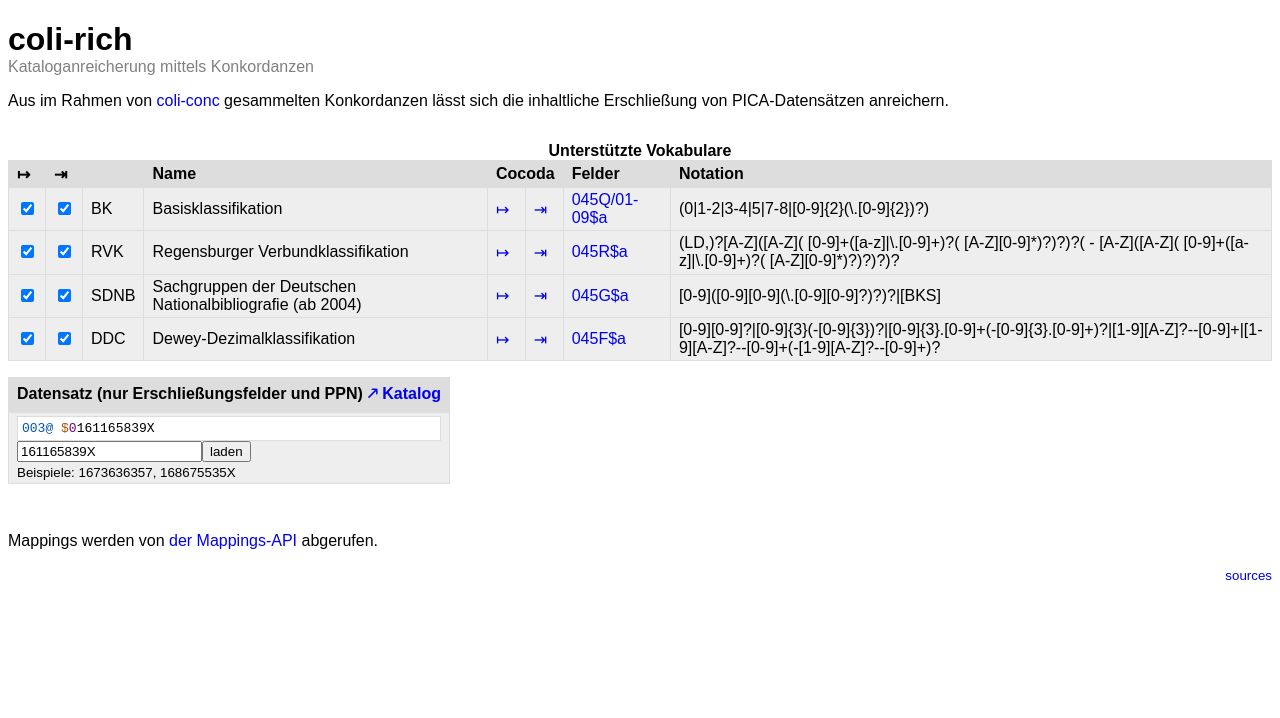
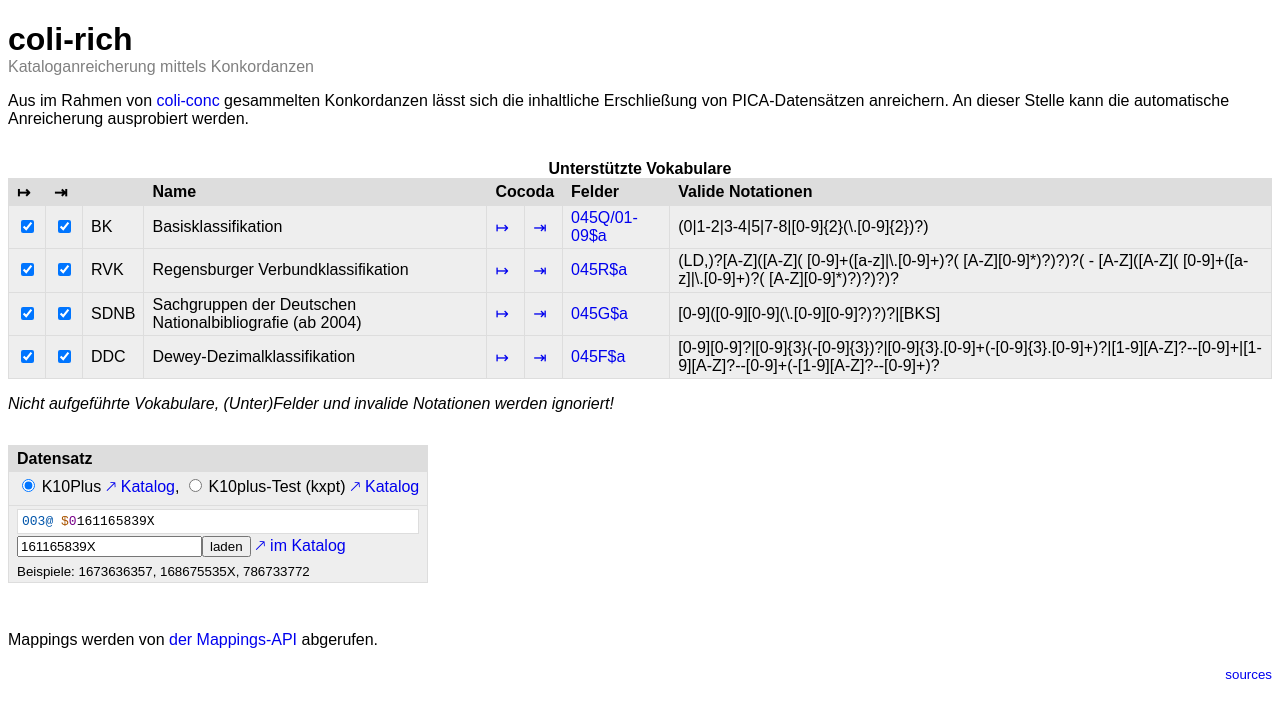
Before and after one commit to gbv/coli-rich, a Vue app: page / in a window 1280 px wide. Shown: the top 718 px of the page. Built offline with nearby package versions, Linux system fonts and the light colour scheme.

Commit message:
Allow switching databases (closes #1)

```diff
--- a/js/App.vue
+++ b/js/App.vue
@@ -3,7 +3,7 @@
     <p>
       Aus im Rahmen von <a href="https://coli-conc.gbv.de/">coli-conc</a> gesammelten
       Konkordanzen lässt sich die inhaltliche Erschließung von PICA-Datensätzen
-      anreichern.
+      anreichern. An dieser Stelle kann die automatische Anreicherung ausprobiert werden.
     </p>
   </section>
   <section v-if="!isEmpty(schemes)">
@@ -17,7 +17,7 @@
           <th>Name</th>
           <th colspan="2">Cocoda</th>
           <th>Felder</th>
-          <th>Notation</th>
+          <th>Valide Notationen</th>
         </tr>
       </thead>
       <tbody>
@@ -36,21 +36,31 @@
         </tr>
       </tbody>
     </table>
+    <p>
+      <em>Nicht aufgeführte Vokabulare, (Unter)Felder und invalide Notationen werden ignoriert!</em>
+    </p>
   </section>
   <section>
    <table>
      <thead>
-       <tr>
-         <th>
-           Datensatz (nur Erschließungsfelder und PPN)
-           <a v-if="ppn" v-bind:href="opac+'PPNSET?PPN='+ppn" target="opac">🡕 Katalog</a>
-         </th>
-       </tr>
+       <tr><th>Datensatz</th></tr>
      </thead>
      <tbody>
        <tr>
+         <td>
+           <ul class="inline">
+             <li v-for="(db, key) in databases">
+               <input type="radio" v-bind:value="key" v-model="dbkey" style="margin-right:0.5em;"/>
+               <concept-link :concept="db"/>
+               <a v-bind:href="db.picabase" v-if="db.picabase">&nbsp;🡕 Katalog</a>
+             </li>
+           </ul>
+         </td>
+       </tr>
+       <tr>
          <td style="vertical-align: top;">
-           <PicaEditor :unapi="unapi" :dbkey="dbkey" :fields="fieldFilter"
+           <PicaEditor :unapi="unapi" :dbkey="dbkey"
+                       :fields="fieldFilter" :picabase="databases[dbkey].picabase"
                         @change="recordChanged" ref="recordEditor"
            >{{recordText}}</PicaEditor>
            <div v-if="examples && examples.length" style="font-size: smaller; padding-top: 0.2em;">
@@ -61,10 +71,16 @@
                </li>
              </ul>
            </div>
-           <div v-if="enriched" style="padding-top: 0.5em;">
-             Anreicherung:
-             <PicaEditor>{{enriched}}</PicaEditor>
-           </div>
+          </td>
+       </tr>
+     </tbody>
+     <thead v-if="enriched">
+       <tr><th>Ermittelte Anreicherung</th></tr>
+     </thead>
+     <tbody v-if="enriched">
+       <tr>
+         <td>
+           <PicaEditor>{{enriched}}</PicaEditor>
          </td>
         </tr>
       </tbody>
@@ -75,7 +91,7 @@
      <thead v-if="!isEmpty(indexing)">
        <tr>
          <th>
-           Erschließung und Mappings
+           Ermittelte Erschließung und Mappings
          </th>
        </tr>
       </thead>
@@ -151,6 +167,7 @@ export default {
     this.$watch('indexing', () => this.getMappings())
     this.$watch('fromScheme', () => this.getMappings())
     this.$watch('toScheme', () => this.getMappings())
+    this.$watch('schemes', () => this.updateIndexing())
     this.loadSchemes()
   },
   methods: {
@@ -164,12 +181,20 @@ export default {
           scheme.PICAFIELD = scheme.PICAPATH.tagString.replace(/\[(.+)\]/,"/$1")
           schemes[uri] = new ConceptScheme(scheme)
         })
-        this.schemes = schemes
         this.fromScheme = Object.values(schemes).map(s => s.uri)
         this.toScheme   = Object.values(schemes).map(s => s.uri)
         this.fieldFilter = ['003@',...Object.values(schemes).map(s => s.PICAPATH)]
-        this.updateIndexing()
+        this.schemes = schemes
       })
+    },
+    loadRecord(ppn) {
+      this.$refs.recordEditor.setPPN(ppn)
+      this.$refs.recordEditor.loadRecord()
+    },
+    recordChanged(ev) {
+      this.ppn = ev.ppn
+      this.record = ev.record || []
+      this.updateIndexing()
     },
     updateIndexing() {
       const indexing = {}
@@ -183,15 +208,6 @@ export default {
           }
       }
       this.indexing = indexing
-    },
-    loadRecord(ppn) {
-      this.$refs.recordEditor.setPPN(ppn)
-      this.$refs.recordEditor.loadRecord()
-    },
-    recordChanged(ev) {
-      this.ppn = ev.ppn
-      this.record = ev.record || []
-      this.updateIndexing()
     },
     getMappings() {
       const { toScheme, indexing } = this
--- a/js/components/PicaEditor.vue
+++ b/js/components/PicaEditor.vue
@@ -4,6 +4,8 @@
     <div v-if="unapi && dbkey">
       <input type="text" v-model="ppn" placeholder="PPN" />
       <button type="submit" :disabled="!ppn">laden</button>
+      <a v-if="ppn && picabase"
+         v-bind:href="picabase+'PPNSET?PPN='+ppn" target="opac">&nbsp;🡕 im Katalog</a>
     </div>
   </form>
 </template>
@@ -25,7 +27,9 @@ export default {
       // database key to load records from via unAPI
       "dbkey",
       // list of PICA Path expressions to filter loaded records
-      "fields"
+      "fields",
+      // base URL of catalog to link into
+      "picabase"
   ],
   data: function() {
     return {
--- a/js/config.js
+++ b/js/config.js
@@ -2,10 +2,17 @@ export default
 {
   // where to load records from
   unapi: "https://unapi.k10plus.de/",
+  databases: {
+    "opac-de-627": {
+      prefLabel: { de: "K10Plus" },
+      picabase: "https://opac.k10plus.de/"
+    },
+    "test-k10plus-kxpt": {
+      picabase: "https://kxpt.k10plus.de/DB=1.1/",
+      prefLabel: { de: "K10plus-Test (kxpt)" }
+    }
+  },
   dbkey: "opac-de-627",
-
-  // link into catalog
-  opac: "https://opac.k10plus.de/",
 
   // link into Cocoda
   cocoda: "https://coli-conc.gbv.de/cocoda/app/",
@@ -16,7 +23,8 @@ export default
 
   examples: [
       "1673636357",
-      "168675535X" // only DDC and LCC
+      "168675535X", // only DDC and LCC
+      "786733772",
   ]
     /*
     {
```
Also changed, not shown: 1 other file (tests, documents, lock files or other folders).
